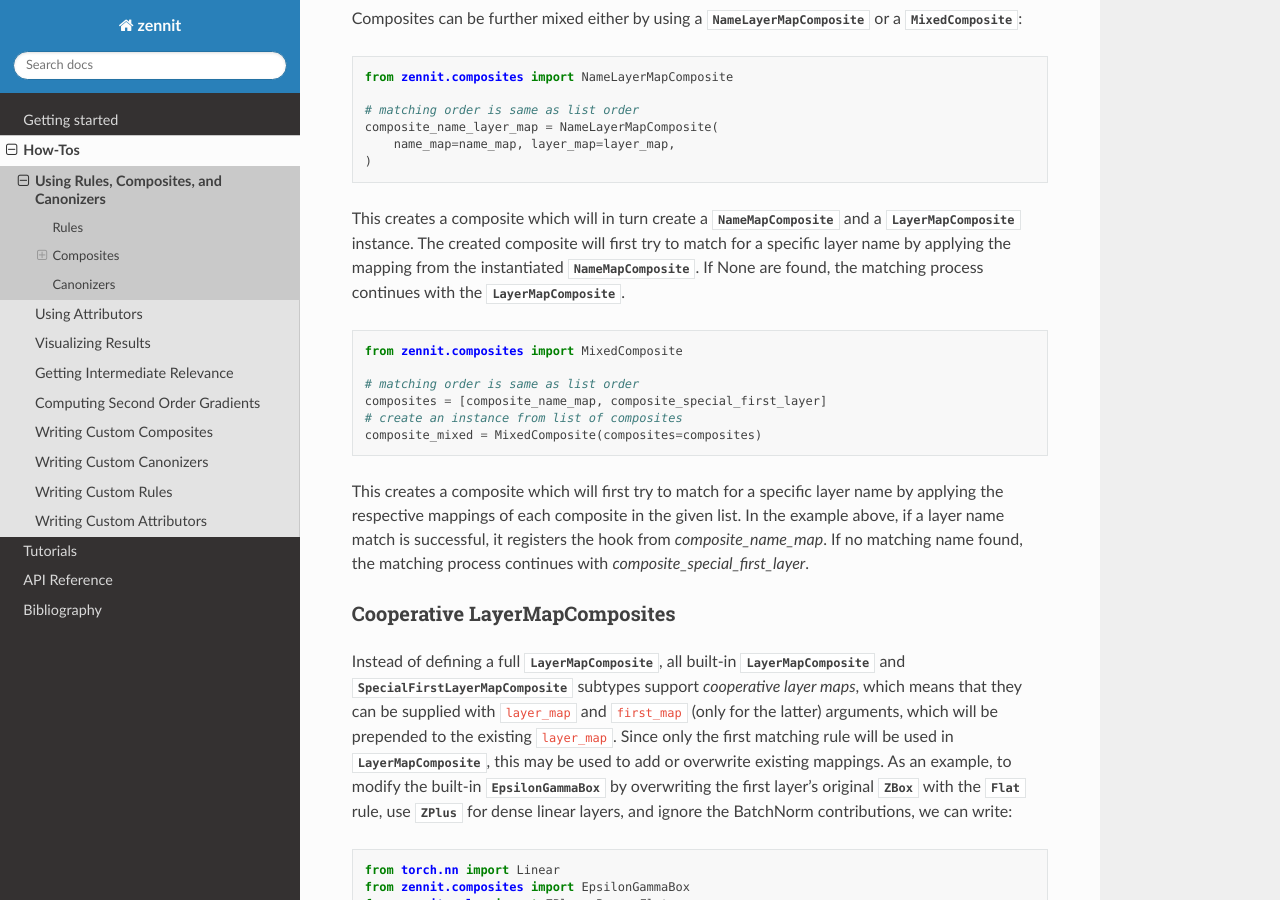
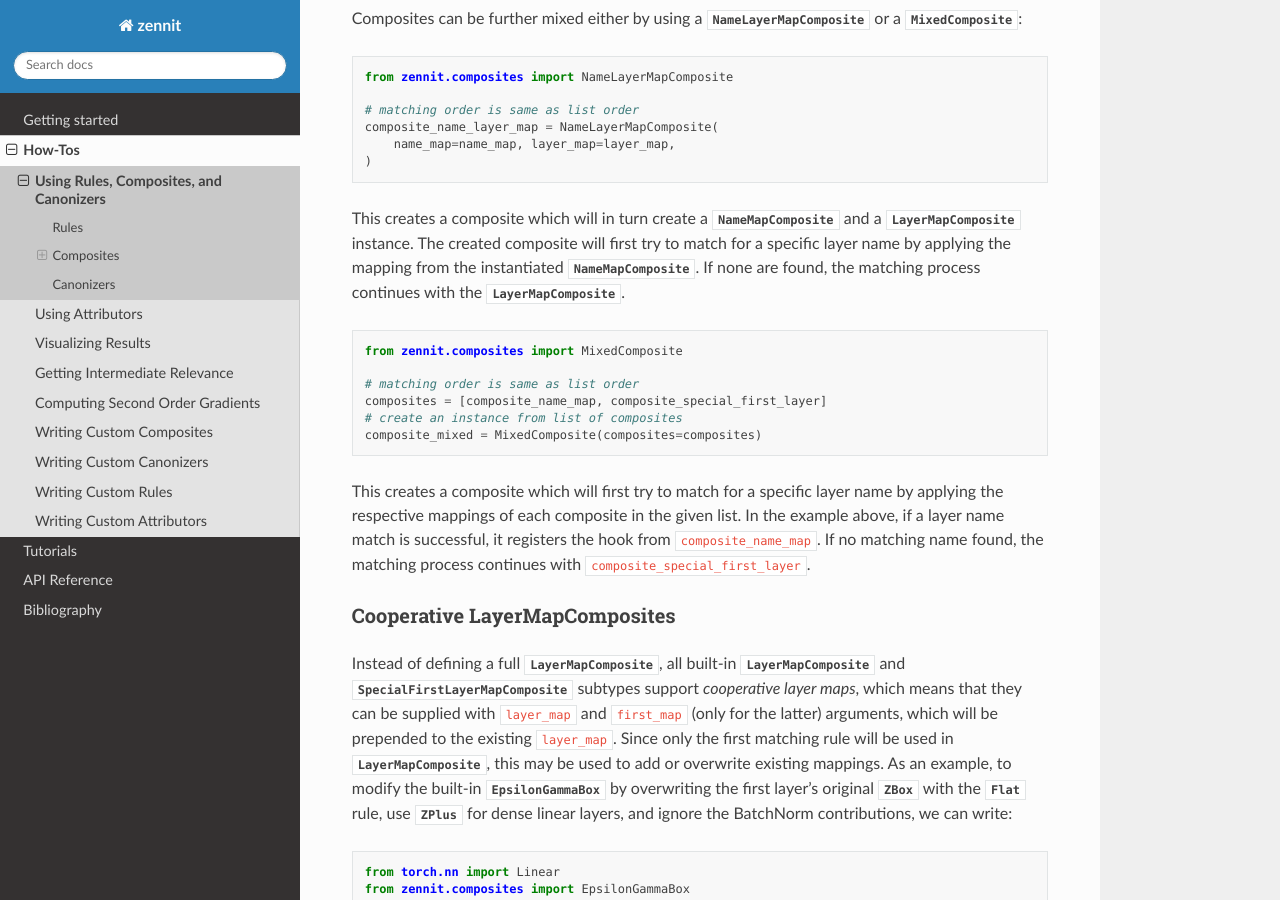
Before and after one commit to chr5tphr/zennit, a Sphinx documentation site: the page built from docs/source/how-to/use-rules-composites-and-canonizers.rst, in a window 1280 px wide and 900 px high, scrolled down 7432 px. Built offline with Sphinx 7.4.7 and the Read the Docs theme 2.0.0, drawn with Linux system fonts in a browser that asks for light colours; the version number could not be read and is left out.

Commit message:
Incorporate feedback from PR review

```diff
--- a/docs/source/how-to/use-rules-composites-and-canonizers.rst
+++ b/docs/source/how-to/use-rules-composites-and-canonizers.rst
@@ -450,7 +450,7 @@ This creates a composite which will in turn create a
 The created composite will first try to match for a specific layer
 name by applying the mapping from the instantiated
 :py:class:`~zennit.composites.NameMapComposite`.
-If None are found, the matching process continues with the
+If none are found, the matching process continues with the
 :py:class:`~zennit.composites.LayerMapComposite`.
 
 
@@ -466,8 +466,8 @@ If None are found, the matching process continues with the
 This creates a composite which will first try to match for a specific layer
 name by applying the respective mappings of each composite in the given list.
 In the example above, if a layer name match is successful, it registers the
-hook from `composite_name_map`. If no matching name found, the matching process
-continues with `composite_special_first_layer`.
+hook from ``composite_name_map``. If no matching name found, the matching process
+continues with ``composite_special_first_layer``.
 
 
 .. _cooperative-layermapcomposites:
```
Also changed, not shown: 2 other files.
